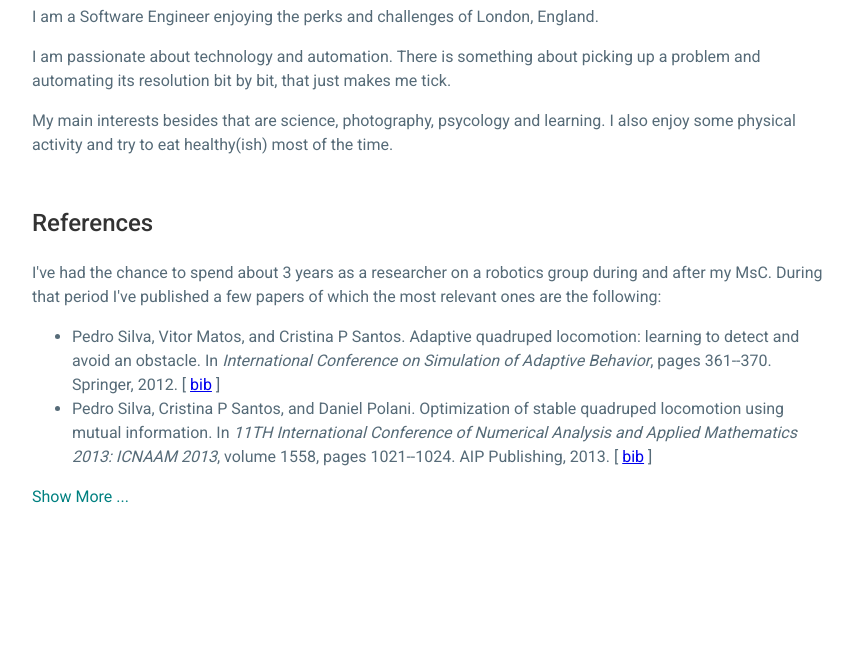
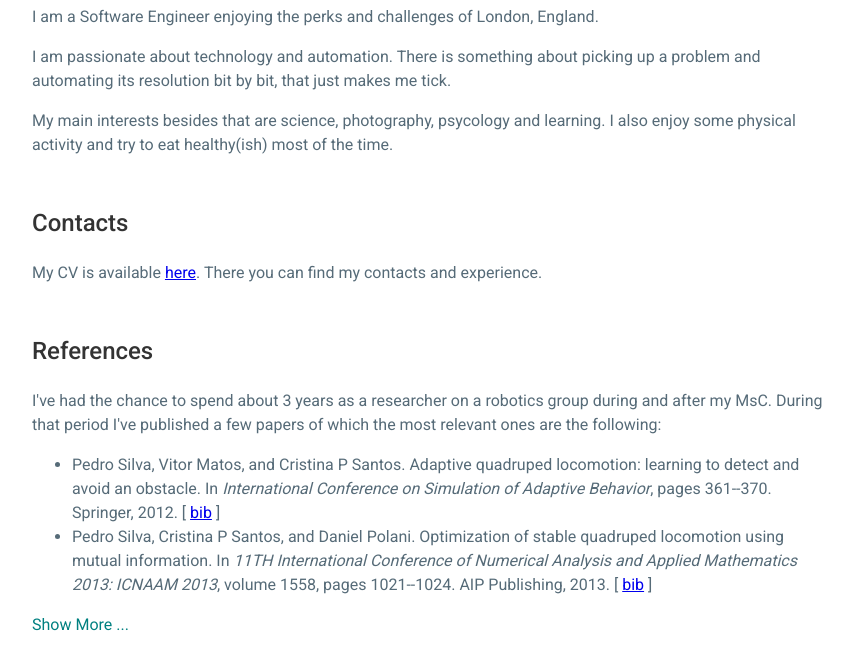
Before and after one commit to pamsilva/pamsilva.github.io, a plain HTML site: page index.html in a window 1280 px wide. Shown: the part 150-820 px from the top of the page, without its empty margins (208-1061 px from the left). Drawn offline with Linux system fonts and the light colour scheme.

Commit message:
added CV

```diff
--- a/index.html
+++ b/index.html
@@ -48,13 +48,9 @@
     <main class="main-content">
         <h1>Pedro Silva</h1>
         <section>
-            <p>
-              I am a Software Engineer enjoying the perks and challenges of London, England.
-	    </p>
-	    <p>I am passionate about technology and automation. There is something about picking up a problem and automating its resolution bit by bit, that just makes me tick.
-	    </p>
-	    <p>My main interests besides that are science, photography, psycology and learning. I also enjoy some physical activity and try to eat healthy(ish) most of the time.
-            </p>
+            <p>I am a Software Engineer enjoying the perks and challenges of London, England.</p>
+    	    <p>I am passionate about technology and automation. There is something about picking up a problem and automating its resolution bit by bit, that just makes me tick.</p>
+    	    <p>My main interests besides that are science, photography, psycology and learning. I also enjoy some physical activity and try to eat healthy(ish) most of the time.</p>
         </section>
 
         <!-- <section>
@@ -62,10 +58,10 @@
             You can find more information about my projects and experiments <a href="https://github.com/pamsilva">here</a>.
         </section> -->
 
-        <!-- <section>
-            <h2> Who am I </h1>
-            <p>To download my CV click <a href="static/Report.pdf" download>here</a>.</p>
-        </section> -->
+        <section>
+            <h2> Contacts </h1>
+            <p> My CV is available <a href="static/Report.pdf" download>here</a>. There you can find my contacts and experience.</p>
+        </section>
 
         <section>
             <h2>References</h2>
```
Also changed, not shown: 1 other file.
